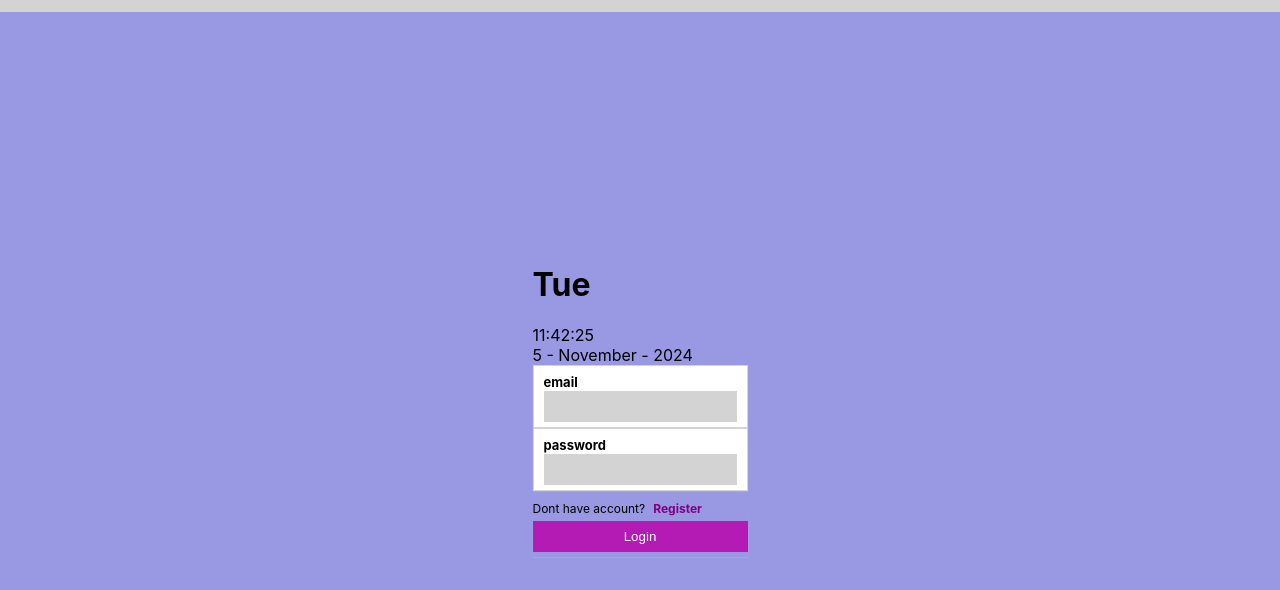
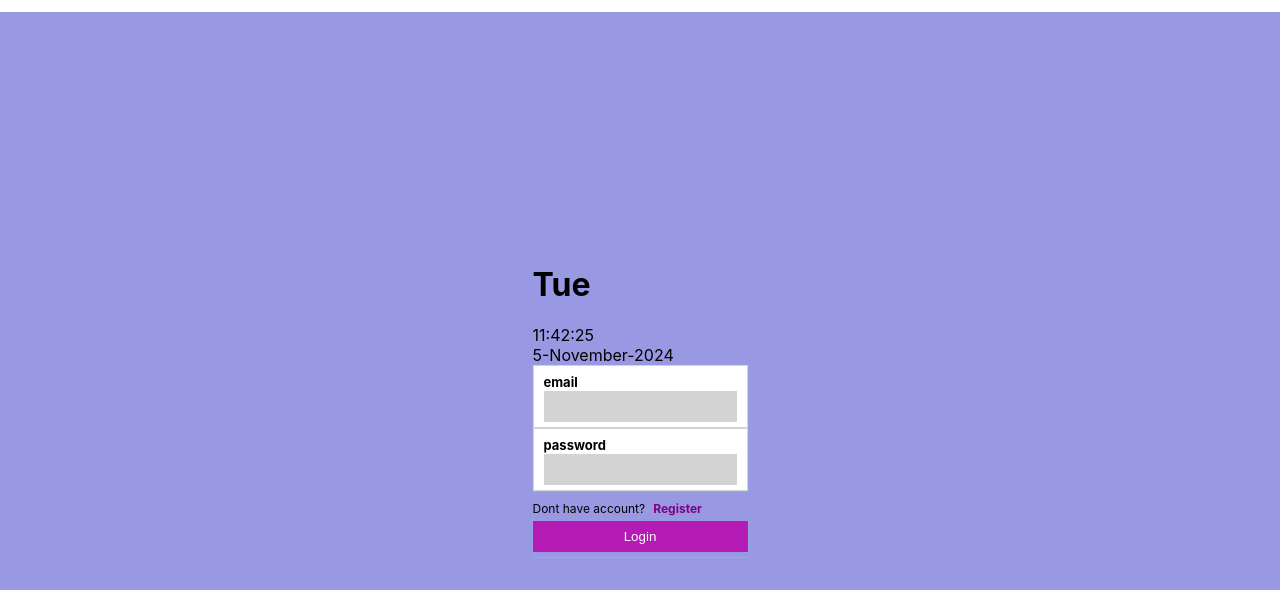
Before and after one commit to Alexcoder/personal, a React (Create React App) app: page / in a window 1280 px wide. Shown: the top 590 px of the page. Built offline with nearby package versions, Linux system fonts and the light colour scheme.

Commit message:
7 november

```diff
--- a/src/App.js
+++ b/src/App.js
@@ -33,7 +33,7 @@ function App() {
       <h1>{hooks.formatDate.weekDay}</h1>
      <div>{hooks.formatDate.time}</div>
      <div>{hooks.formatDate.fullDate()}</div>
-     <div className='btn-cont' style={{position:"fixed", top:"0", left:"0", right:"0", backgroundColor:"lightgray", padding:"6px"}}>
+     <div className='btn-cont' style={{position:"fixed", top:"0", left:"0", right:"0", backgroundColor:"white", padding:"6px"}}>
       {user && <button className='btn' onClick={()=> navigate("/allData")}>View</button>}
       {user && <button className='btn' onClick={()=> {hooks.clearLocalStorage("user") ; navigate("/auth"); setUser("")}}>Logout</button>}
       {user && <button className='btn' onClick={()=> navigate("/")}>Add</button>}
--- a/src/component/allData/allData.jsx
+++ b/src/component/allData/allData.jsx
@@ -75,11 +75,11 @@ function budgetColor(status){
                 <section className='budgetWrapper'>
                 {item?.budget.map(budget=>(
                     <div key={budget?._id} className="budget" style={{backgroundColor: budgetColor(budget.amount[0].status)}}>
-                        <div className="budgetItem" style={{fontSize:"18px"}}>{budget.purpose}</div>
-                        <div className="budgetItem" style={{fontSize:"14px"}}>{budget.detail}</div>
+                        <div className="budgetItem" style={{fontSize:"14px", textTransform:"uppercase", color:"black", fontWeight:"650"}}>{budget.purpose}</div>
+                        <div className="budgetItem" style={{fontSize:"14px", fontStyle:"italic"}}>{budget.detail}</div>
                         <div className="budgetItem" style={{fontSize:"14px"}}>{budget.firstName}</div>
                         {/* <div className="budgetItem" style={{fontSize:"14px"}}>{budget.creator}</div> */}
-                        <div className="budgetItem">NGN {hooks.formatNumber(budget.amount[0].required)}</div>
+                        <div className="budgetItem" style={{fontSize:"15px"}}>NGN {hooks.formatNumber(budget.amount[0].required)}</div>
                         <div className="budgetItem" style={{fontSize:"12px"}}>{budget.amount[0].date}</div>
                         {/* <div className="budgetItem">{budget.amount[0].status}</div> */}
                         <button style={{display:"none"}} onClick={()=> deleteBudget(item?._id, budget?._id)} className="item">X</button>
--- a/src/hooks/hooks.jsx
+++ b/src/hooks/hooks.jsx
@@ -32,7 +32,7 @@ export const monthFormat ={
     year    : new Date().toString().slice(11,15),
     time    : new Date().toString().slice(15,24),
     fullDate(){
-      return `${this.date} - ${this.month} - ${this.year}`
+      return `${this.date}-${this.month}-${this.year}`
   }
 };
 
```
